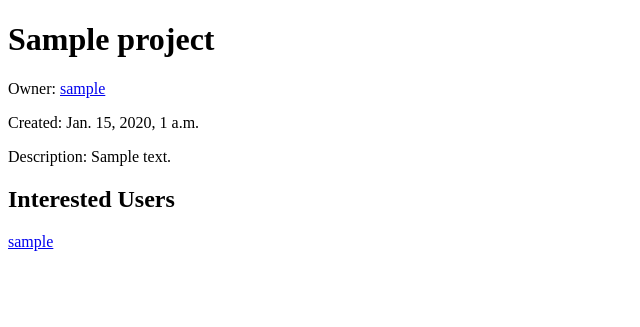
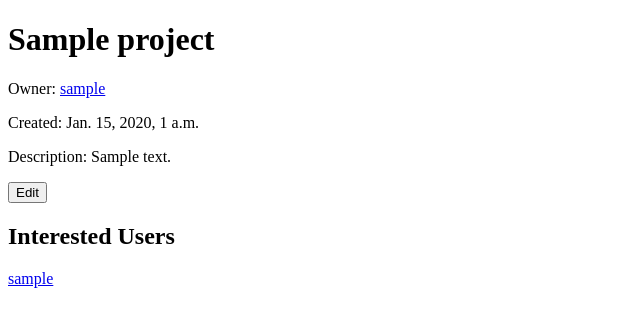
Before and after one commit to asjohnston-asf/collab, a Django app: page /projects/1/ in a window 1280 px wide. Shown: the part 26-353 px from the top of the page, without its empty margins (0-640 px from the left). Run offline with Django 3.2, Linux system fonts and the light colour scheme; a user stored in the database is signed in; tables that the repository leaves empty hold one stand-in row (values such as "Sample post").

Commit message:
add edit project link on project detail page

```diff
--- a/projects/templates/projects/project_show.html
+++ b/projects/templates/projects/project_show.html
@@ -15,6 +15,11 @@
 	<input type="submit" value="I'm Interested!">
 {% endif %}
 </form>
+{% else %}
+<form action="{% url 'projects:project_update' project.id %}" method="get">
+{% csrf_token %}
+<input type="submit" value="Edit">
+</form>
 {% endif %}
 
 <h2>Interested Users</h2>
--- a/projects/urls.py
+++ b/projects/urls.py
@@ -11,6 +11,7 @@ urlpatterns = [
     url(r'users/(?P<pk>[0-9]+)/', login_required(views.UserShow.as_view()), name='user_show'),
     url(r'users/', login_required(views.UserList.as_view()), name='user_list'),
     url(r'projects/add/$', login_required(views.ProjectCreate.as_view()), name='project_create'),
+    url(r'projects/(?P<pk>[0-9]+)/update/$', login_required(views.ProjectUpdate.as_view()), name='project_update'),
     url(r'projects/(?P<project_id>[0-9]+)/interested/', login_required(views.toggleInterest), name='interested'),
     url(r'projects/(?P<pk>[0-9]+)/', login_required(views.ProjectShow.as_view()), name='project_show'),
     url(r'projects/', login_required(views.ProjectList.as_view()), name='project_list'),
--- a/projects/views.py
+++ b/projects/views.py
@@ -58,6 +58,10 @@ class ProjectCreate(generic.edit.CreateView):
         form.instance.owner = self.request.user
         return super(ProjectCreate, self).form_valid(form)
 
+class ProjectUpdate(generic.edit.UpdateView):
+    model = Project
+    fields = ['title', 'description']
+
 def toggleInterest(request, project_id):
     project = get_object_or_404(Project, pk=project_id)
     if request.user in project.interested.all():
```
